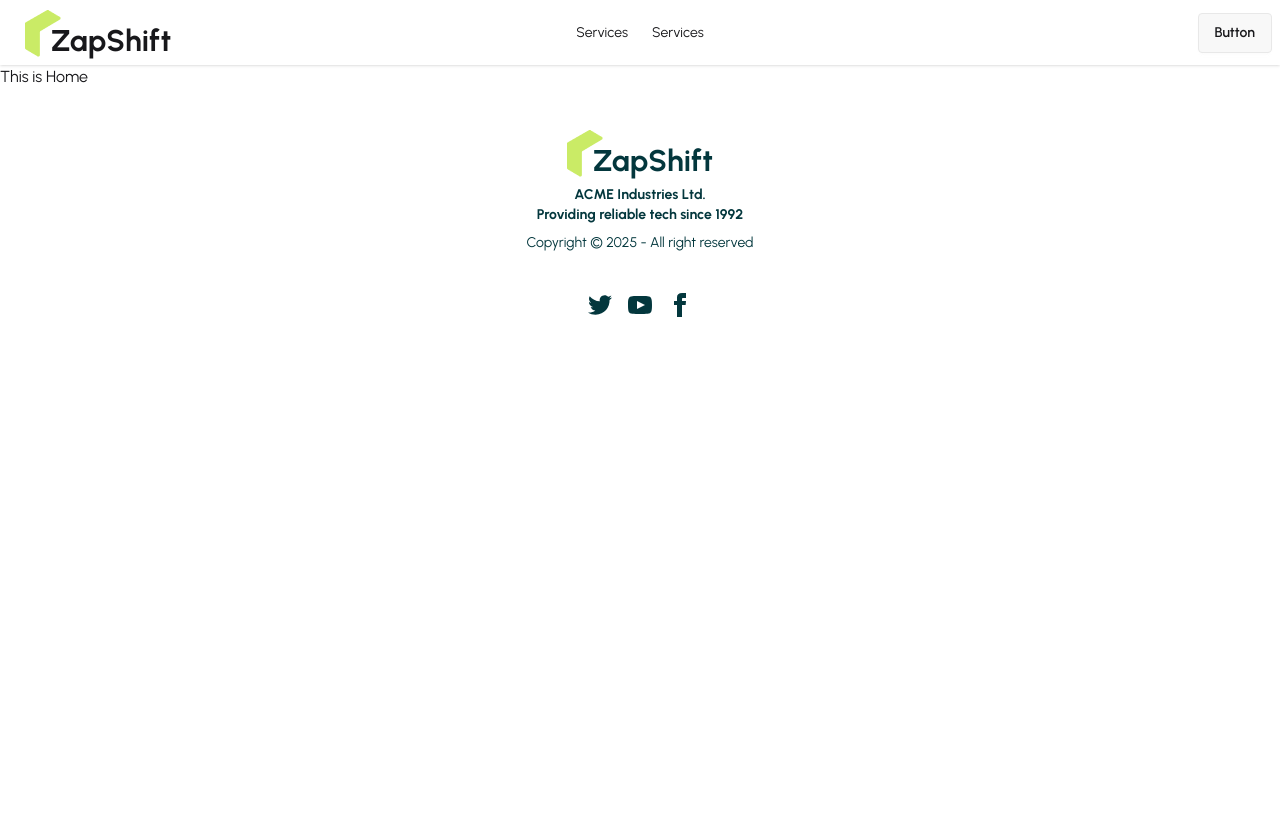
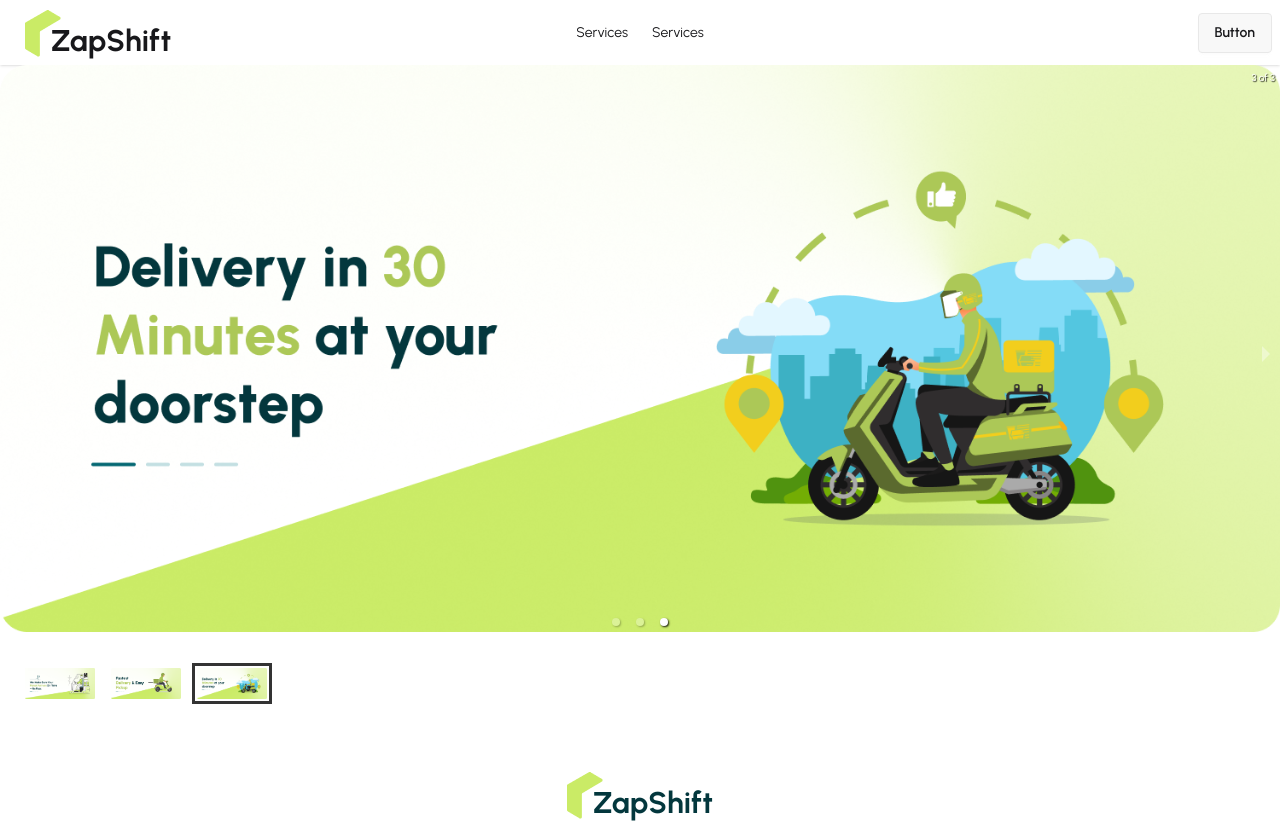
Before and after one commit to himel2535/zap-shift-client, a React (Vite) app: page / in a window 1280 px wide. Shown: the top 823 px of the page. Before the commit the page ends 800 px from the top, so only its background shows below. Built offline with nearby package versions, Linux system fonts and the light colour scheme.

Commit message:
Set banner component

```diff
--- a/package.json
+++ b/package.json
@@ -14,6 +14,7 @@
     "react": "^19.2.0",
     "react-dom": "^19.2.0",
     "react-icons": "^5.5.0",
+    "react-responsive-carousel": "^3.2.23",
     "react-router": "^7.9.6",
     "tailwindcss": "^4.1.17"
   },
--- a/src/pages/home/Banner/Banner.jsx
+++ b/src/pages/home/Banner/Banner.jsx
@@ -1,11 +1,28 @@
-import React from 'react';
+import React from "react";
+import { Carousel } from "react-responsive-carousel";
+import "react-responsive-carousel/lib/styles/carousel.min.css";
+import bannerImg1 from "../../../assets/banner/banner1.png";
+import bannerImg2 from "../../../assets/banner/banner2.png";
+import bannerImg3 from "../../../assets/banner/banner3.png";
 
 const Banner = () => {
-    return (
-        <div>
-
-        </div>
-    );
+  return (
+    <Carousel
+    autoPlay={true}
+    infiniteLoop={true}
+    interval={2000}
+    >
+      <div>
+        <img src={bannerImg1} />
+      </div>
+      <div>
+        <img src={bannerImg2} />
+      </div>
+      <div>
+        <img src={bannerImg3} />
+      </div>
+    </Carousel>
+  );
 };
 
 export default Banner;
--- a/src/pages/home/Home/Home.jsx
+++ b/src/pages/home/Home/Home.jsx
@@ -1,9 +1,10 @@
 import React from "react";
+import Banner from "../Banner/Banner";
 
 const Home = () => {
   return (
     <div>
-      <h1>This is Home</h1>
+      <Banner></Banner>
     </div>
   );
 };
```
Also changed, not shown: 1 other file (tests, documents, lock files or other folders).
